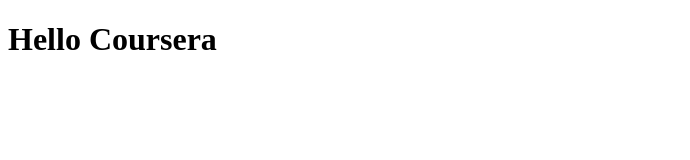
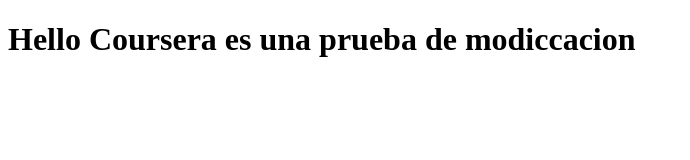
Before and after one commit to ialcaute/course-tst, a plain HTML site: page site/index.html in a window 1280 px wide. Shown: the whole page, without its empty margins (0-690 px from the left). Drawn offline with Linux system fonts and the light colour scheme.

Commit message:
otros cambios

```diff
--- a/site/index.html
+++ b/site/index.html
@@ -6,6 +6,6 @@
 	<title>Hello Coursera prueba de modificacion</title>
 </head>
 <body>
-<h1>Hello Coursera<h1>
+<h1>Hello Coursera es una prueba de modiccacion<h1>
 </body>
 </html>
```
